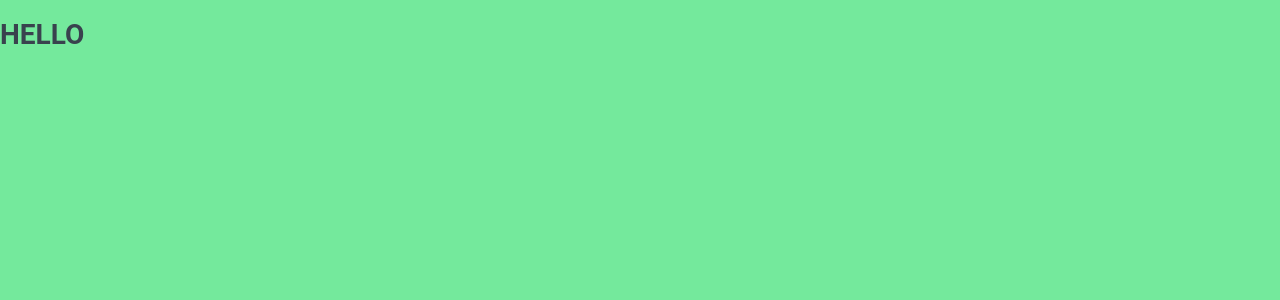
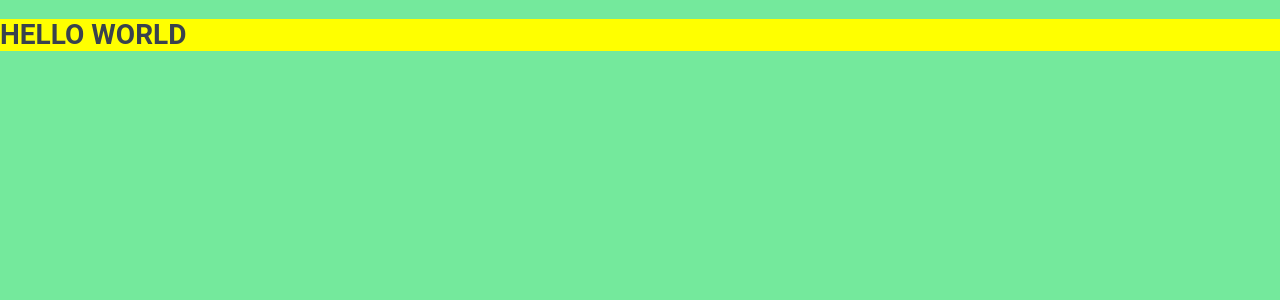
Before and after one commit to buyubaya/cra-boilerplate, a React (Create React App) app: page / in a window 1280 px wide. Shown: the top 300 px of the page. Built offline with nearby package versions, Linux system fonts and the light colour scheme.

Commit message:
added Sample

```diff
--- a/src/App.tsx
+++ b/src/App.tsx
@@ -1,10 +1,11 @@
 import React from 'react';
 import './App.scss';
+import Sample from './components/Sample';
 
 function App() {
   return (
     <div className="App">
-      <h1>HELLO</h1>
+      <Sample />
     </div>
   );
 }
--- /dev/null
+++ b/src/components/Sample/Sample.module.scss
@@ -0,0 +1,3 @@
+.wrapper {
+  background: yellow;
+}
--- /dev/null
+++ b/src/components/Sample/Sample.tsx
@@ -0,0 +1,12 @@
+import React from 'react';
+import s from './Sample.module.scss';
+
+function Sample() {
+  return (
+    <div className={s.wrapper}>
+      <h1>HELLO WORLD</h1>
+    </div>
+  );
+}
+
+export default Sample;
--- /dev/null
+++ b/src/components/Sample/index.ts
@@ -0,0 +1 @@
+export { default } from './Sample';
```
